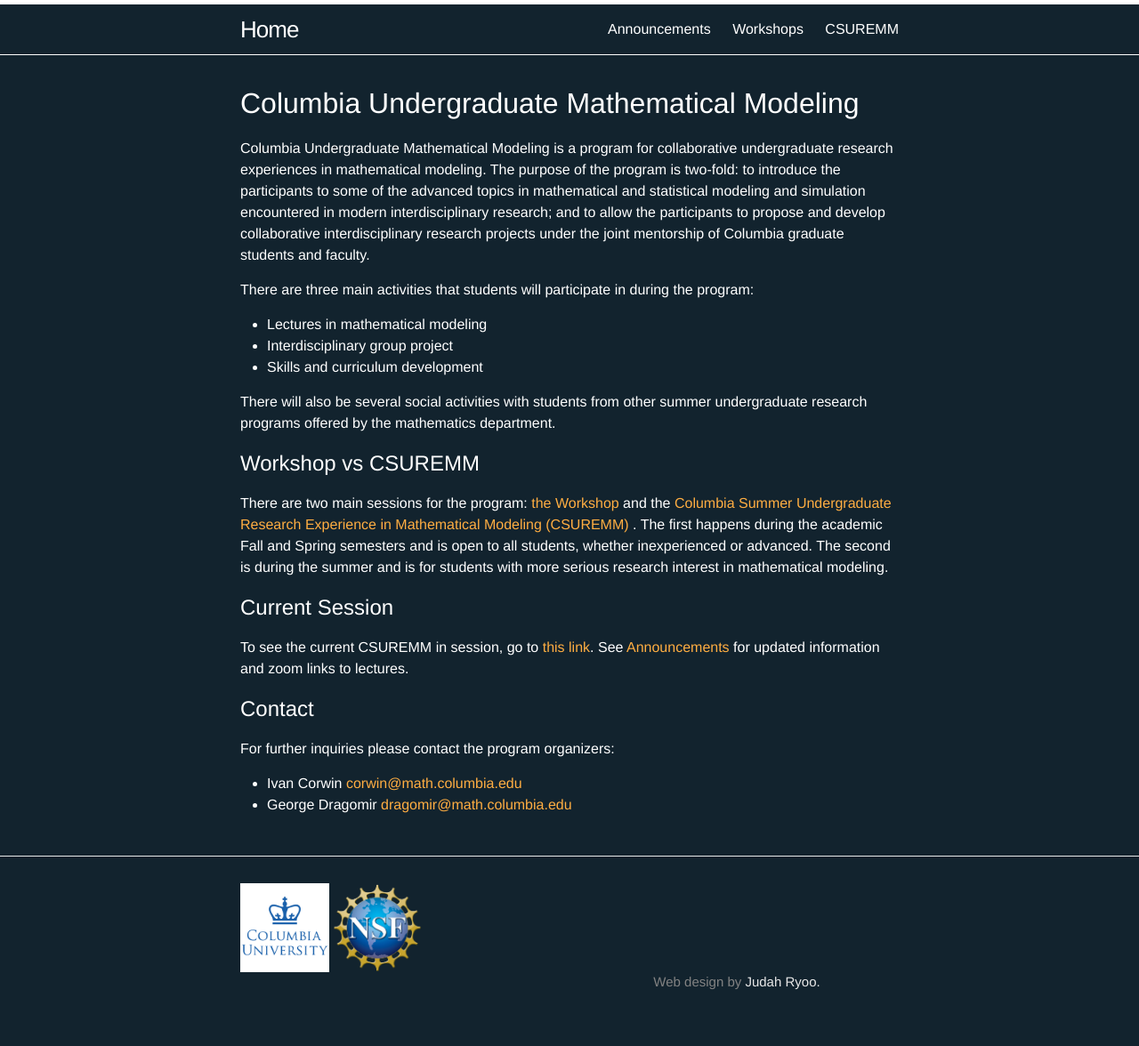
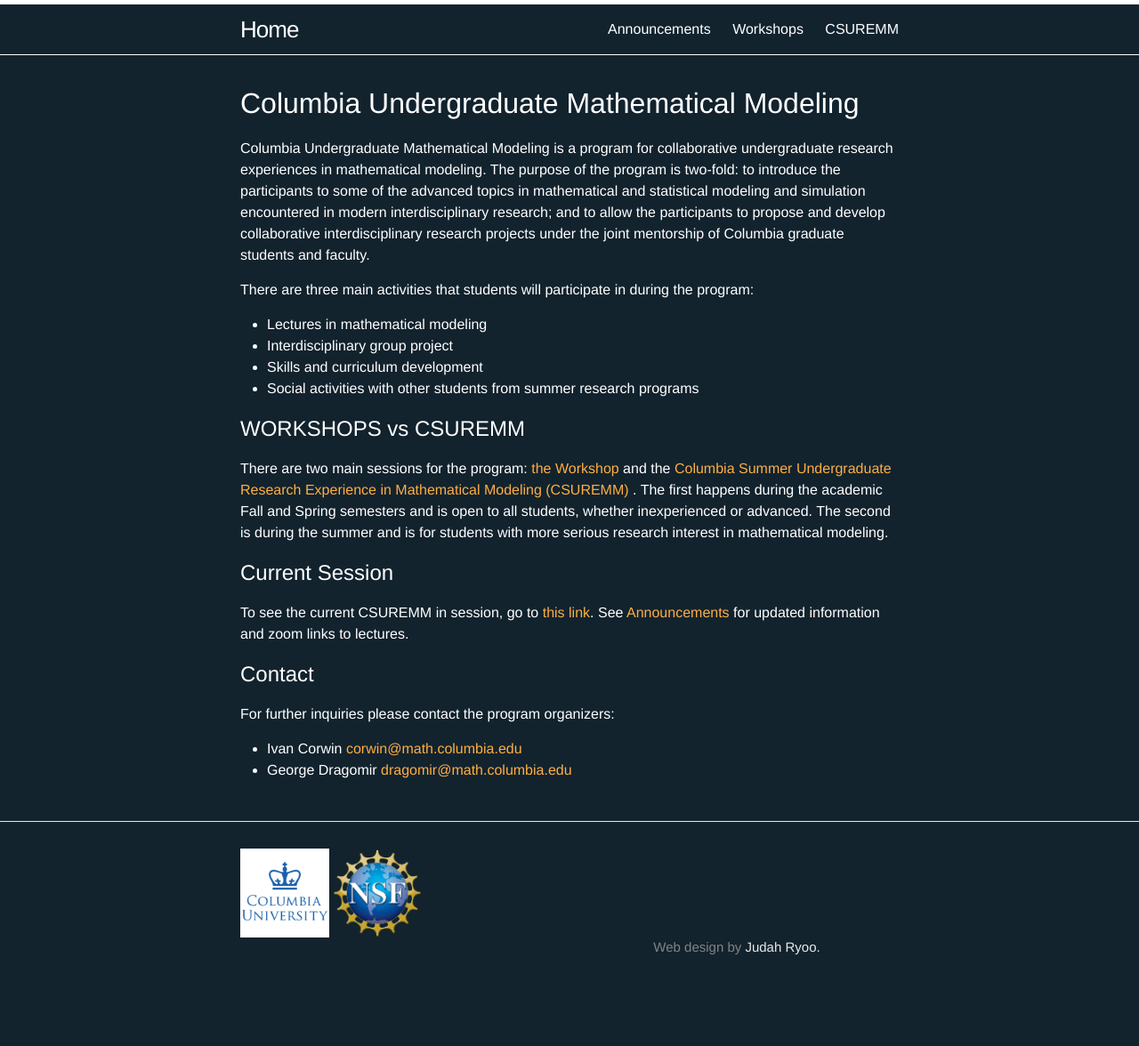
Before and after one commit to ColumbiaUndergradMathModeling/Home, a Jekyll site: the page built from index.html, in a window 1280 px wide. Shown: the whole page at 89% size. Built offline with Jekyll 4.4.1, drawn with Linux system fonts in a browser that asks for light colours; after the commit the page ends 1137 px from its top, so only the background shows below that; some of the changed lines change nothing that is shown.

Commit message:
Update index.html

```diff
--- a/index.html
+++ b/index.html
@@ -13,10 +13,11 @@ nav_order: 1
   <li>Lectures in mathematical modeling</li>
   <li>Interdisciplinary group project</li>
   <li>Skills and curriculum development</li>
+    <li> Social activities with other students from summer research programs </li>
   </ul>
-  <p>There will also be several social activities with students from other summer undergraduate research programs offered by the mathematics department.</p>
+<!--   <p>There will also be several social activities with students from other summer undergraduate research programs offered by the mathematics department.</p> -->
 
-  <h2 id="two-branches"> Workshop vs CSUREMM</h2>
+  <h2 id="two-branches"> WORKSHOPS vs CSUREMM</h2>
   <p> There are two main sessions for the program: <a href="https://columbiaundergradmathmodeling.github.io/Home/workshops/"> the Workshop</a> and the <a href="https://columbiaundergradmathmodeling.github.io/Home/csuremm/">Columbia Summer Undergraduate Research Experience in Mathematical Modeling (CSUREMM) </a>. The first happens during the academic Fall and Spring semesters and is open to all students, whether inexperienced or advanced. The second is during the summer and is for students with more serious research interest in mathematical modeling. </p>
 
 <!--   <h2 id="Participants"> Participants </h2>
```
